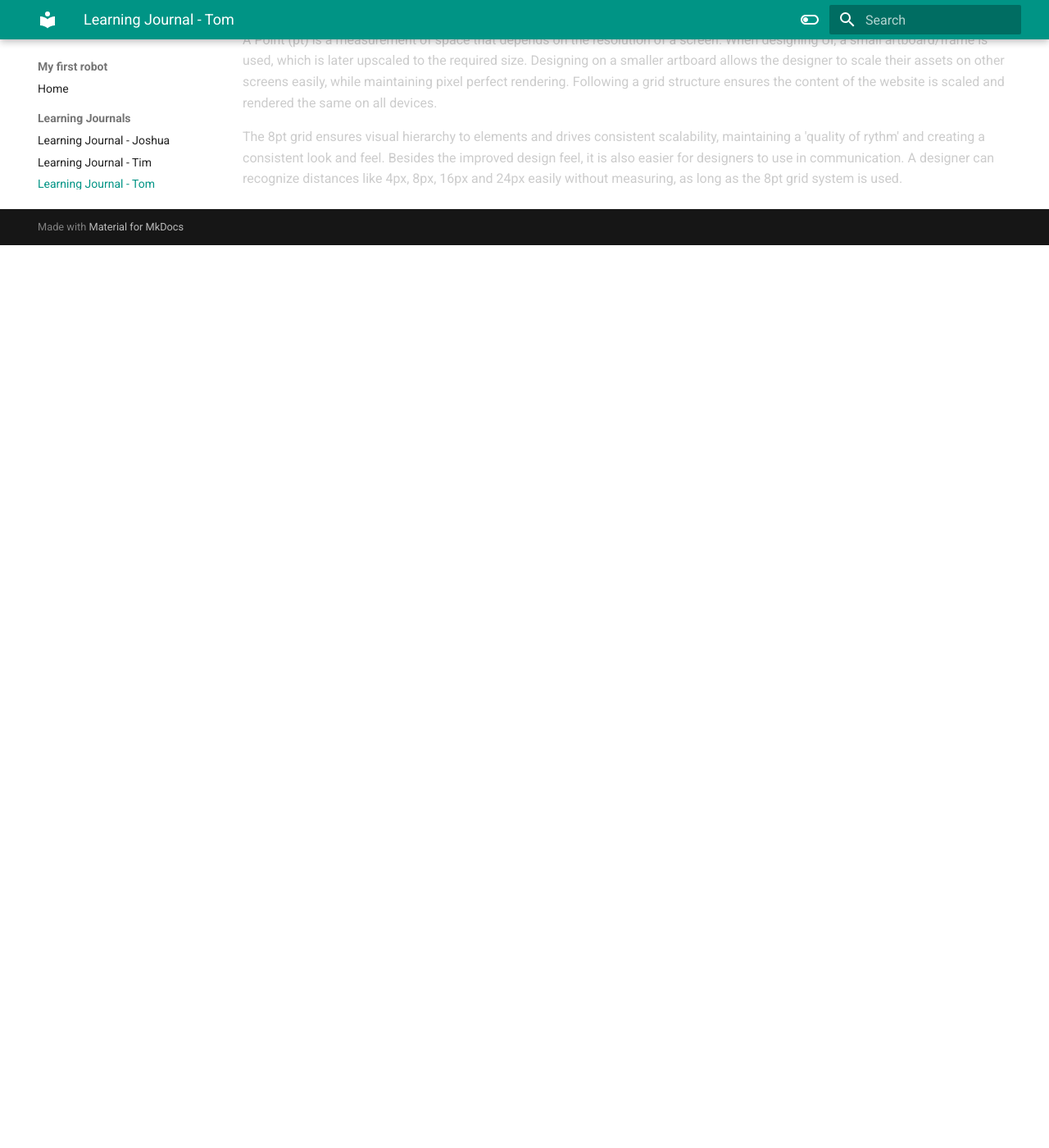
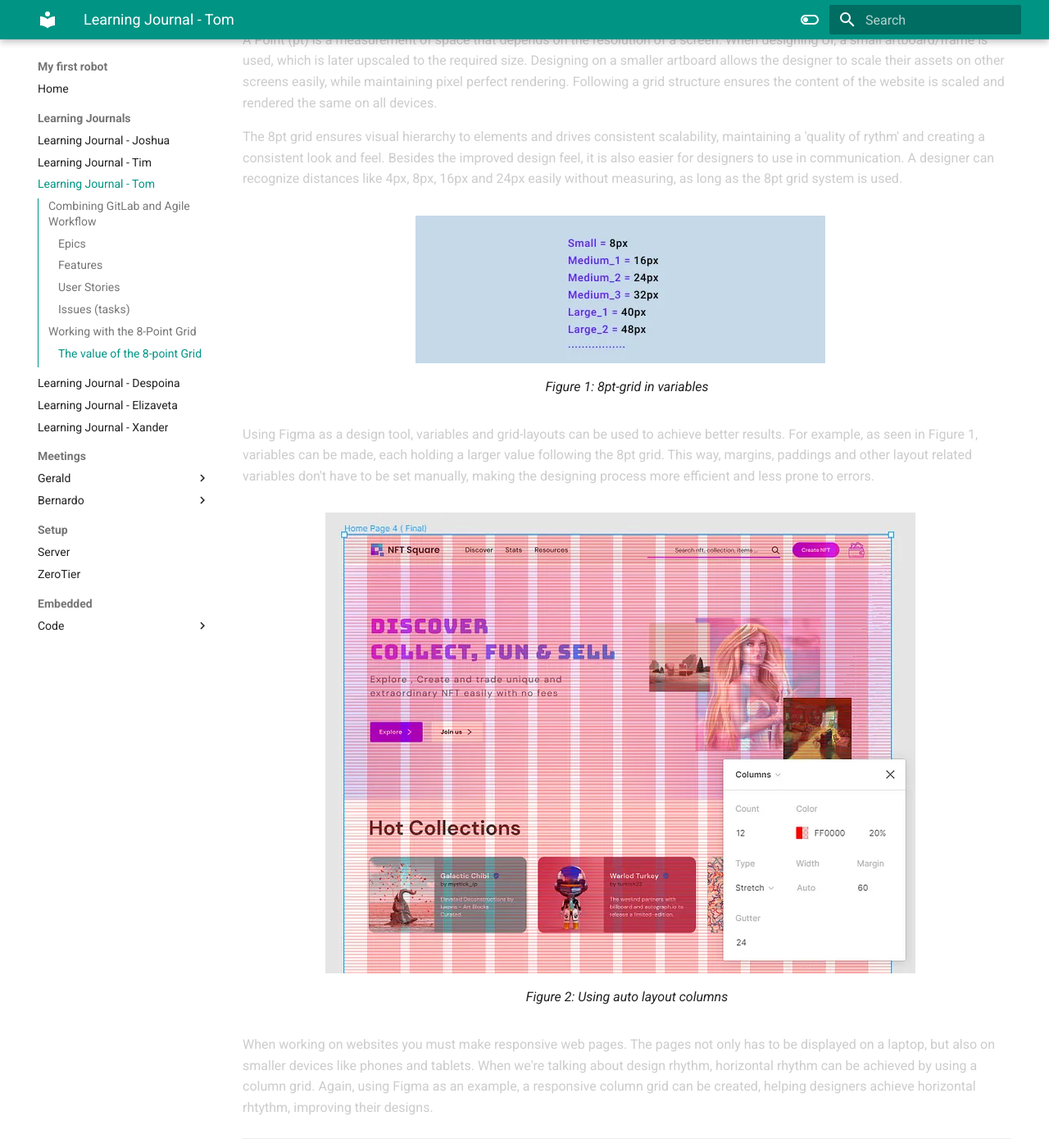
Before and after one commit to VioletHarmon2002/MyFirstRobot, an MkDocs documentation site: the page built from docs/Learning Journals/learning-journal-tom.md, in a window 1280 px wide and 1400 px high, scrolled down 1556 px. Shown: the whole window at 82% size. Built offline with MkDocs 1.6.1 and Material for MkDocs 9.7.7, drawn with Linux system fonts in a browser that asks for light colours; before the commit the page ends 1855 px from its top, so only the background shows below that.

Commit message:
Finished the learning story

```diff
--- a/docs/Learning Journals/learning-journal-tom.md
+++ b/docs/Learning Journals/learning-journal-tom.md
@@ -43,3 +43,19 @@
 
 The 8pt grid ensures visual hierarchy to elements and drives consistent scalability, maintaining a 'quality of rythm' and creating a consistent look and feel.
 Besides the improved design feel, it is also easier for designers to use in communication. A designer can recognize distances like 4px, 8px, 16px and 24px easily without measuring, as long as the 8pt grid system is used.
+
+<figure markdown="span">
+    ![8pt Grid](Assets/[8pt-Grid]Variables.webp){ align=left }
+    <figcaption>Figure 1: 8pt-grid in variables</figcaption>
+</figure>
+
+Using Figma as a design tool, variables and grid-layouts can be used to achieve better results. For example, as seen in Figure 1, variables can be made, each holding a larger value following the 8pt grid. This way, margins, paddings and other layout related variables don't have to be set manually, making the designing process more efficient and less prone to errors.
+
+<figure markdown="span">
+    ![8pt Grid](Assets/[8pt-Grid]Columns.webp){ align=left }
+    <figcaption>Figure 2: Using auto layout columns</figcaption>
+</figure>
+
+When working on websites you must make responsive web pages. The pages not only has to be displayed on a laptop, but also on smaller devices like phones and tablets. When we're talking about design rhythm, horizontal rhythm can be achieved by using a column grid. Again, using Figma as an example, a responsive column grid can be created, helping designers achieve horizontal rhtythm, improving their designs.
+
+---
--- a/mkdocs.yml
+++ b/mkdocs.yml
@@ -53,6 +53,7 @@
   - pymdownx.inlinehilite
   - pymdownx.snippets
   - admonition
+  - md_in_html
   - pymdownx.arithmatex:
       generic: true
   - footnotes
```
Also changed, not shown: docs/Learning Journals/Assets/[8pt-Grid]Columns.webp (added), docs/Learning Journals/Assets/[8pt-Grid]Variables.webp (added).
